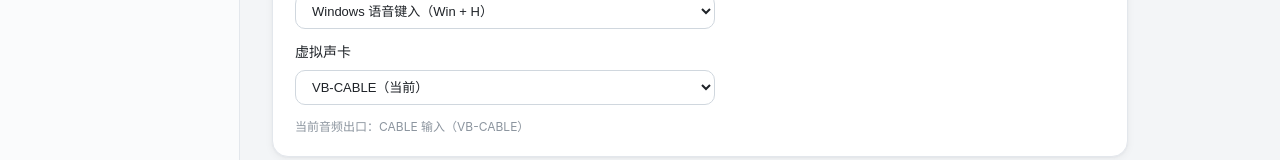
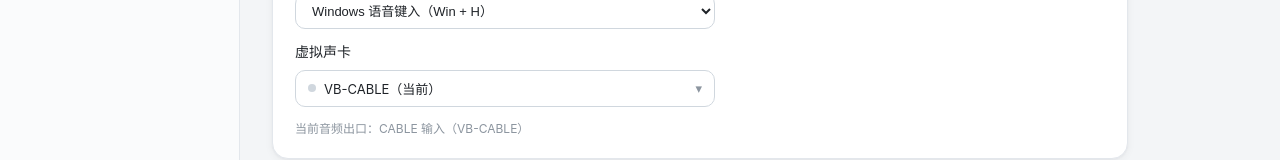
Before and after one commit to poluce/windows-remote-mic, a React (Vite) app: page / in a window 1280 px wide. Both pictures are taken after a click on the button "语音". Shown: the part 317-477 px from the top of the page. Built offline with nearby package versions, Linux system fonts and the light colour scheme.

Commit message:
语音页虚拟声卡下拉框增加绿色状态标点

```diff
--- a/src/App.css
+++ b/src/App.css
@@ -447,6 +447,97 @@ button {
   font-size: 13px;
 }
 
+.driver-select {
+  position: relative;
+  max-width: 420px;
+}
+
+.driver-select-trigger {
+  display: flex;
+  align-items: center;
+  gap: 8px;
+  width: 100%;
+  padding: 8px 12px;
+  border-radius: var(--radius-sm);
+  border: 1px solid var(--border-strong);
+  background: var(--surface);
+  color: var(--text);
+  font-size: 13px;
+  cursor: pointer;
+  text-align: left;
+}
+
+.driver-select-trigger.open {
+  border-color: var(--accent);
+}
+
+.driver-select-caret {
+  margin-left: auto;
+  color: var(--text-3);
+}
+
+.driver-select-menu {
+  position: absolute;
+  top: calc(100% + 4px);
+  left: 0;
+  right: 0;
+  z-index: 10;
+  overflow: hidden;
+  border: 1px solid var(--border-strong);
+  border-radius: var(--radius-sm);
+  background: var(--surface);
+  box-shadow: var(--shadow);
+}
+
+.driver-option {
+  display: flex;
+  align-items: center;
+  gap: 8px;
+  width: 100%;
+  padding: 8px 12px;
+  border: none;
+  background: transparent;
+  color: var(--text);
+  font-size: 13px;
+  cursor: pointer;
+  text-align: left;
+}
+
+.driver-option:hover:not(:disabled) {
+  background: var(--accent-soft);
+}
+
+.driver-option:disabled {
+  opacity: 0.5;
+  cursor: not-allowed;
+}
+
+.status-dot {
+  flex-shrink: 0;
+  width: 8px;
+  height: 8px;
+  border-radius: 50%;
+  background: #d0d7de;
+}
+
+.status-dot.ready {
+  background: #2da44e;
+  box-shadow: 0 0 0 3px rgba(45, 164, 78, 0.15);
+}
+
+.status-dot.missing {
+  background: #d1242f;
+  box-shadow: 0 0 0 3px rgba(209, 36, 47, 0.12);
+}
+
+.status-dot.loading {
+  background: #d0d7de;
+}
+
+.status-dot.preview {
+  background: #d0d7de;
+}
+
 .hint {
   color: var(--text-3);
   font-size: 12px;
--- a/src/pages/VoicePage.tsx
+++ b/src/pages/VoicePage.tsx
@@ -1,11 +1,63 @@
-import { useState } from "react";
+import { useEffect, useRef, useState } from "react";
 import { invoke, isTauri } from "@tauri-apps/api/core";
+
+type VbCableStatus = {
+  input: boolean;
+  output: boolean;
+  ready: boolean;
+};
+
+type DriverStatus = "loading" | "ready" | "missing" | "unknown";
+
+const DRIVER_OPTIONS = [
+  { value: "vb_cable", label: "VB-CABLE（当前）", disabled: false },
+  { value: "voicemeeter", label: "Voicemeeter（预留）", disabled: true },
+  { value: "rearoute", label: "ReaRoute（预留）", disabled: true },
+] as const;
 
 export function VoicePage() {
   const [voiceTarget, setVoiceTarget] = useState("windows_voice");
   const [virtualDriver, setVirtualDriver] = useState("vb_cable");
   const [selected] = useState("CABLE 输入（VB-CABLE）");
   const [simResult, setSimResult] = useState("");
+  const [driverStatus, setDriverStatus] = useState<DriverStatus>("unknown");
+  const [driverOpen, setDriverOpen] = useState(false);
+  const driverRef = useRef<HTMLDivElement>(null);
+
+  useEffect(() => {
+    if (voiceTarget !== "windows_voice") {
+      setDriverOpen(false);
+      return;
+    }
+    let cancelled = false;
+    if (!isTauri()) {
+      setDriverStatus("unknown");
+      return () => {
+        cancelled = true;
+      };
+    }
+    setDriverStatus("loading");
+    invoke<VbCableStatus>("vb_cable_status")
+      .then((s) => {
+        if (!cancelled) setDriverStatus(s.ready ? "ready" : "missing");
+      })
+      .catch(() => {
+        if (!cancelled) setDriverStatus("missing");
+      });
+    return () => {
+      cancelled = true;
+    };
+  }, [voiceTarget]);
+
+  useEffect(() => {
+    function onPointerDown(e: MouseEvent) {
+      if (driverRef.current && !driverRef.current.contains(e.target as Node)) {
+        setDriverOpen(false);
+      }
+    }
+    document.addEventListener("mousedown", onPointerDown);
+    return () => document.removeEventListener("mousedown", onPointerDown);
+  }, []);
 
   async function runVoiceSimulation() {
     if (voiceTarget !== "windows_voice") {
@@ -110,19 +162,46 @@ export function VoicePage() {
           <>
             <div className="wizard-group">
               <div className="wizard-label">虚拟声卡</div>
-              <select
-                className="select"
-                value={virtualDriver}
-                onChange={(e) => setVirtualDriver(e.currentTarget.value)}
-              >
-                <option value="vb_cable">VB-CABLE（当前）</option>
-                <option value="voicemeeter" disabled>
-                  Voicemeeter（预留）
-                </option>
-                <option value="rearoute" disabled>
-                  ReaRoute（预留）
-                </option>
-              </select>
+              <div className="driver-select" ref={driverRef}>
+                <button
+                  type="button"
+                  className={`driver-select-trigger${driverOpen ? " open" : ""}`}
+                  onClick={() => setDriverOpen((open) => !open)}
+                >
+                  <span className={`status-dot ${driverStatus}`} />
+                  <span>
+                    {virtualDriver === "vb_cable"
+                      ? "VB-CABLE（当前）"
+                      : virtualDriver === "voicemeeter"
+                        ? "Voicemeeter（预留）"
+                        : "ReaRoute（预留）"}
+                  </span>
+                  <span className="driver-select-caret">▾</span>
+                </button>
+                {driverOpen && (
+                  <div className="driver-select-menu">
+                    {DRIVER_OPTIONS.map((driver) => (
+                      <button
+                        type="button"
+                        key={driver.value}
+                        className="driver-option"
+                        disabled={driver.disabled}
+                        onClick={() => {
+                          setVirtualDriver(driver.value);
+                          setDriverOpen(false);
+                        }}
+                      >
+                        <span
+                          className={`status-dot ${
+                            driver.value === "vb_cable" ? driverStatus : "preview"
+                          }`}
+                        />
+                        <span>{driver.label}</span>
+                      </button>
+                    ))}
+                  </div>
+                )}
+              </div>
             </div>
             <p className="hint">当前音频出口：{selected}</p>
           </>
```
